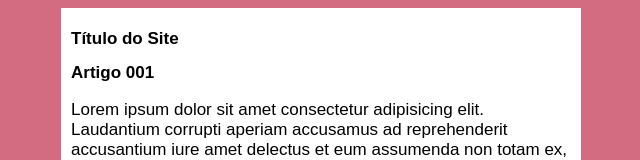
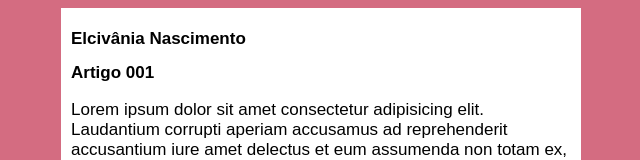
Before and after one commit to Vania0021/projeto_site, a plain HTML site: page index.html in a window 1280 px wide. Shown: the top 160 px of the page, without its empty margins (319-959 px from the left). Drawn offline with Linux system fonts and the light colour scheme.

Commit message:
Update index.html

```diff
--- a/index.html
+++ b/index.html
@@ -10,7 +10,7 @@
 <body>
 <main>
     <header>
-        <h1>Título do Site</h1>
+        <h1>Elcivânia Nascimento</h1>
     </header>
     <article>
         <h2>Artigo 001</h2>
```
